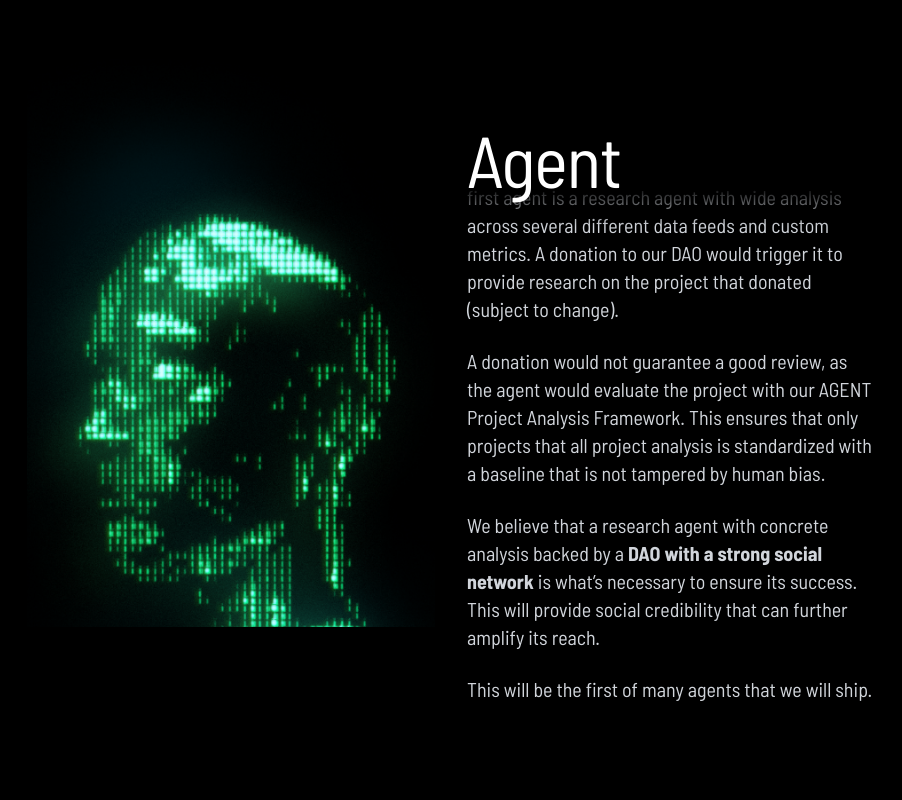
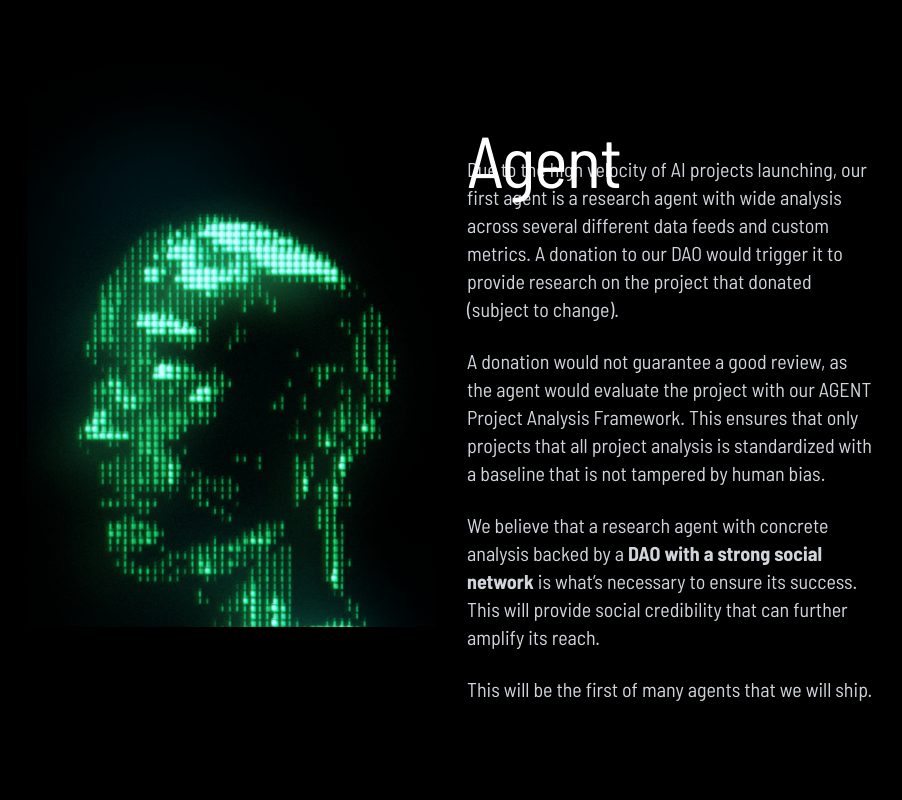
Before and after one commit to HassamBazil/Aiccelerate, a Next.js app: page / in a window 1280 px wide. Shown: the part 8080-8880 px from the top of the page, without its empty margins (189-1091 px from the left). Built offline with nearby package versions, Linux system fonts and the light colour scheme; no server answers.

Commit message:
Another one

```diff
--- a/app/page.tsx
+++ b/app/page.tsx
@@ -990,8 +990,7 @@ export default function Home() {
                   whileInView={{ opacity: 1 }}
                   viewport={{ once: true }}
                   style={{
-                    zIndex: 40,
-                    background: 'linear-gradient(to bottom, rgba(0,0,0,1) 60%, rgba(0,0,0,0))'
+                    zIndex: 40
                   }}
                 >
                   <h2 className="section-title text-4xl sm:text-5xl md:text-7xl font-light text-center md:text-left pb-8" style={{ fontFamily: 'Barlow Semi Condensed' }}>
@@ -1076,7 +1075,7 @@ export default function Home() {
                   "Community building strategy",
                   "Token holder incentives",
                   "Partnership and collaboration potential",
-                  "Focus on impacts OUTSIDE of CT (web2 agnostic) (we want projects that can make large impacts)",
+                  "Focus on impacts OUTSIDE of CT (web2 agnostic)(we want projects that can make large impacts)",
                   "Cross-chain/cross-platform integration"
                 ]
               },
```
